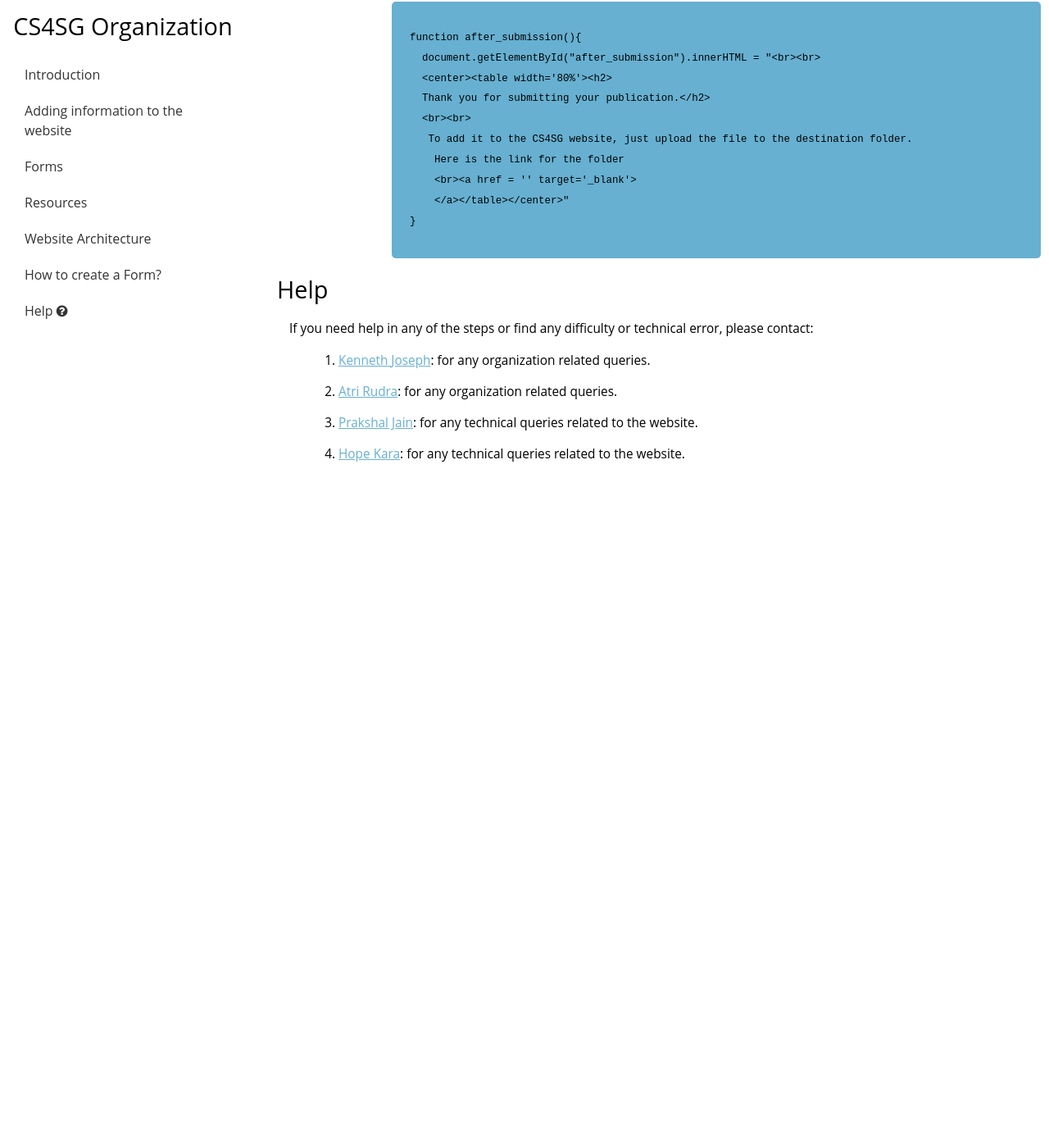
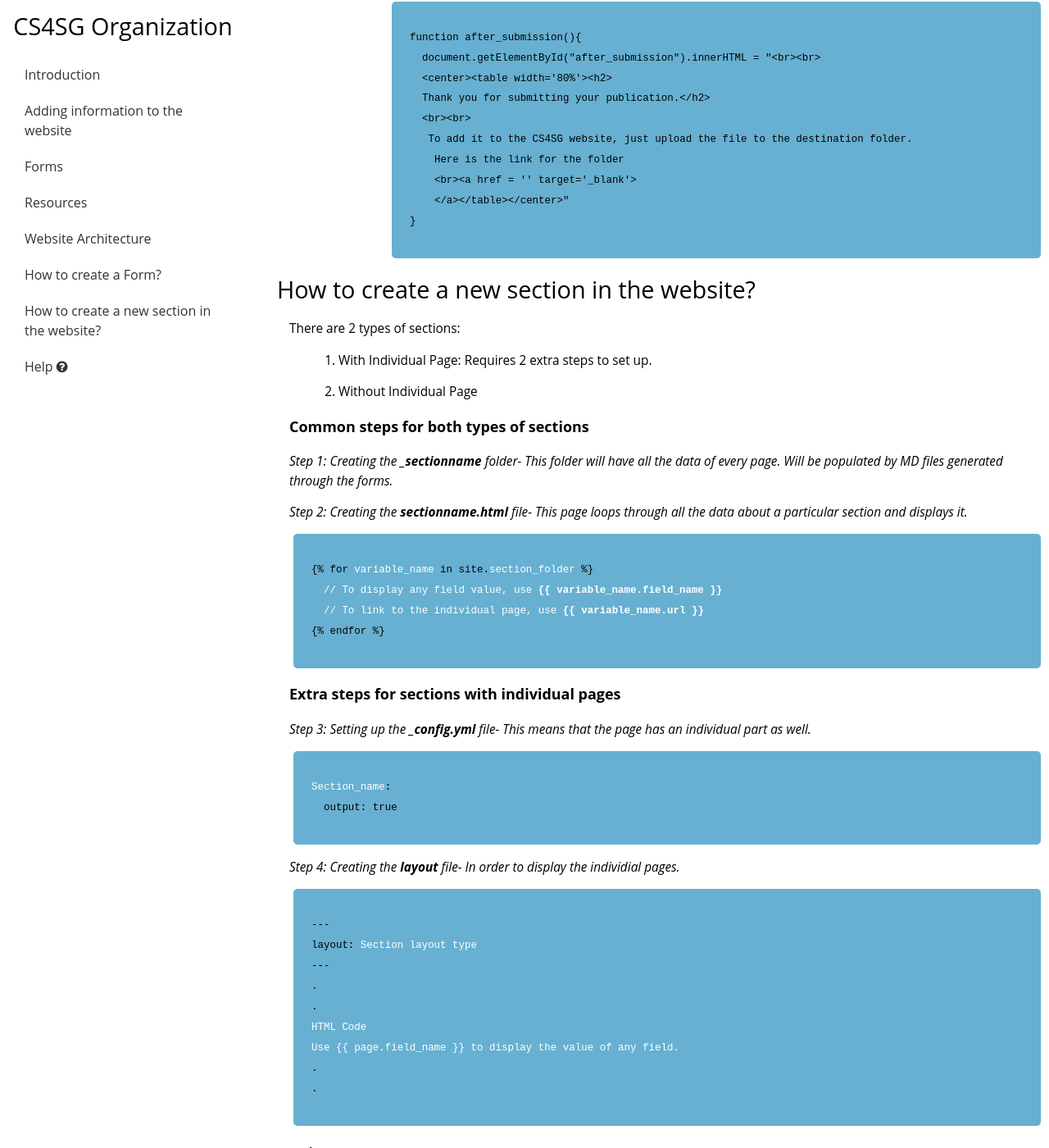
Before and after one commit to CS4SG/cs4sg_organization.github.io, a Jekyll site: the page built from index.html, in a window 1280 px wide and 1400 px high, scrolled down 10297 px. Shown: the whole window at 82% size. Built offline with Jekyll 4.4.1, drawn with Linux system fonts in a browser that asks for light colours; before the commit the page ends 10897 px from its top, so only the background shows below that.

Commit message:
website info

```diff
--- a/_forms/news_form.html
+++ b/_forms/news_form.html
@@ -125,7 +125,7 @@
 
           // Convert the text to BLOB.
           const textToBLOB = new Blob([data], { type: 'text/plain' });
-          const sFileName = topic+'.md';	   // The file to save the data.
+          const sFileName = ztopic+'.md';	   // The file to save the data.
 
           let newLink = document.createElement("a");
           newLink.download = sFileName;
--- a/index.html
+++ b/index.html
@@ -11,6 +11,7 @@
     <li><a class="nav-link" href="https://cs4sg.github.io/resources.html" target="_blank">Resources</a></li>
     <li><a class="nav-link" href="https://docs.google.com/document/d/1_oJGjgSufz_YQ7Z0g6GItEA46z9770ZcZO6dj3ZuDnA/edit?usp=sharing" target="_blank">Website Architecture</a></li>
     <li><a class="nav-link" href="#creating_form">How to create a Form?</a></li>
+    <li><a class="nav-link" href="#creating_section">How to create a new section in the website?</a></li>
     <li><a class="nav-link" href="#help">Help&nbsp;<i class="fa fa-question-circle"></i></a></li>
   </ul>
 </nav>
@@ -413,6 +414,46 @@
       </p>
     </article>
   </section>
+
+  <section class="main-section" id="creating_section">
+    <header>How to create a new section in the website?</header>
+    <article>
+      <p>There are 2 types of sections:</p>
+      <ol>
+        <li>With Individual Page: Requires 2 extra steps to set up.</li>
+        <li>Without Individual Page</li>
+      </ol>
+      <h3>Common steps for both types of sections</h3>
+      <p style="font-style: italic;">Step 1: Creating the <b>_sectionname</b> folder- This folder will have all the data of every page. Will be populated by
+      MD files generated through the forms.</p>
+      <p style="font-style: italic;">Step 2: Creating the <b>sectionname.html</b> file- This page loops through all the data about a particular section and displays it.</p>
+      <code>
+  &#123;&#37; for <font style="color:white">variable_name</font> in site.<font style="color:white">section_folder</font> &#37;&#125;
+    <font style="color:white">// To display any field value, use <b>&#123;&#123; variable_name.field_name &#125;&#125;</b></font>
+    <font style="color:white">// To link to the individual page, use <b>&#123;&#123; variable_name.url &#125;&#125;</b></font>
+  &#123;&#37; endfor &#37;&#125;
+      </code>
+      <h3>Extra steps for sections with individual pages</h3>
+      <p style="font-style: italic;">Step 3: Setting up the <b>_config.yml</b> file- This means that the page has an individual part as well.</p>
+      <code>
+  <font style="color:white">Section_name</font>:
+    output: true
+      </code>
+      <p style="font-style: italic;">Step 4: Creating the <b>layout</b> file- In order to display the individial pages.</p>
+      <code>
+  ---
+  layout: <font style="color:white">Section layout type</font>
+  ---
+  .
+  .
+  <font style="color:white">HTML Code</font>
+  <font style="color:white">Use &#123;&#123; page.field_name &#125;&#125; to display the value of any field.</font>
+  .
+  .
+      </code>
+    </article>
+  </section>
+
   <section class="main-section" id="help">
     <header>Help</header>
     <article>
```
